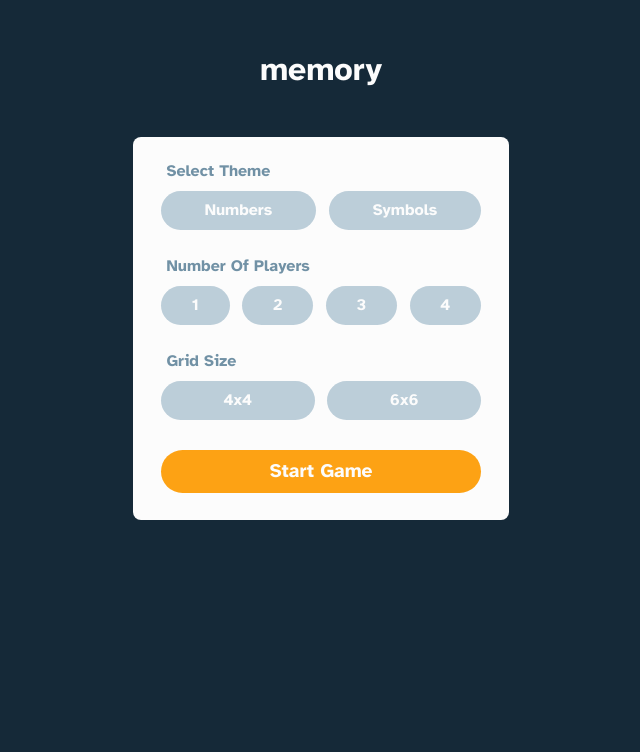
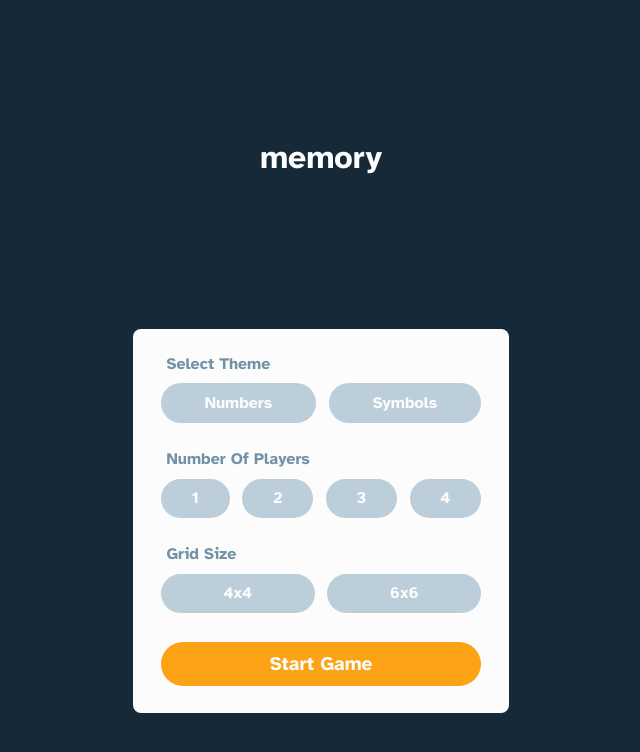
Before and after one commit to chrizgx/memory-game, an Angular app: page / in a window 1280 px wide. Shown: the top 752 px of the page, without its empty margins (319-959 px from the left). Built offline with nearby package versions, Linux system fonts and the light colour scheme.

Commit message:
Menu page now consumes the whole page height

```diff
--- a/src/app/game/game.component.css
+++ b/src/app/game/game.component.css
@@ -1,6 +1,7 @@
 main {
   display: flex;
   flex-direction: column;
+  height: 100vh;
 }
 
 app-board {
--- a/src/app/menu/menu.component.css
+++ b/src/app/menu/menu.component.css
@@ -1,3 +1,8 @@
+/* main {
+  flex-grow: 1;
+  height: 100vh;
+} */
+
 .title {
   color: var(--white);
   font-size: 2rem;
@@ -16,6 +21,7 @@
   flex-direction: column;
   margin: 1rem auto;
   padding: 0.4rem 1.6rem;
+  width: 60vw;
   max-width: 20rem;
 }
 
--- a/src/app/menu/menu.component.html
+++ b/src/app/menu/menu.component.html
@@ -1,4 +1,3 @@
-<main>
 <p class="title">memory</p>
 <div class="menu-container">
   <p class="menu-setting-title">Select Theme</p>
@@ -100,6 +99,7 @@
       6x6
     </button>
   </div>
-    <button class="start-game-button" (click)="config.createGame()">Start Game</button>
+  <button class="start-game-button" (click)="config.createGame()">
+    Start Game
+  </button>
 </div>
-</main>
--- a/src/styles.css
+++ b/src/styles.css
@@ -31,6 +31,9 @@ app-root {
 
 app-menu {
   background-color: var(--navy);
+  display: flex;
+  justify-content: space-evenly;
+  flex-direction: column;
   flex-grow: 1;
   height: 100vh;
   padding: 1.1rem;
```
Also changed, not shown: 1 other file (tests, documents, lock files or other folders). Lines whose indentation alone changed are shown as unchanged.
